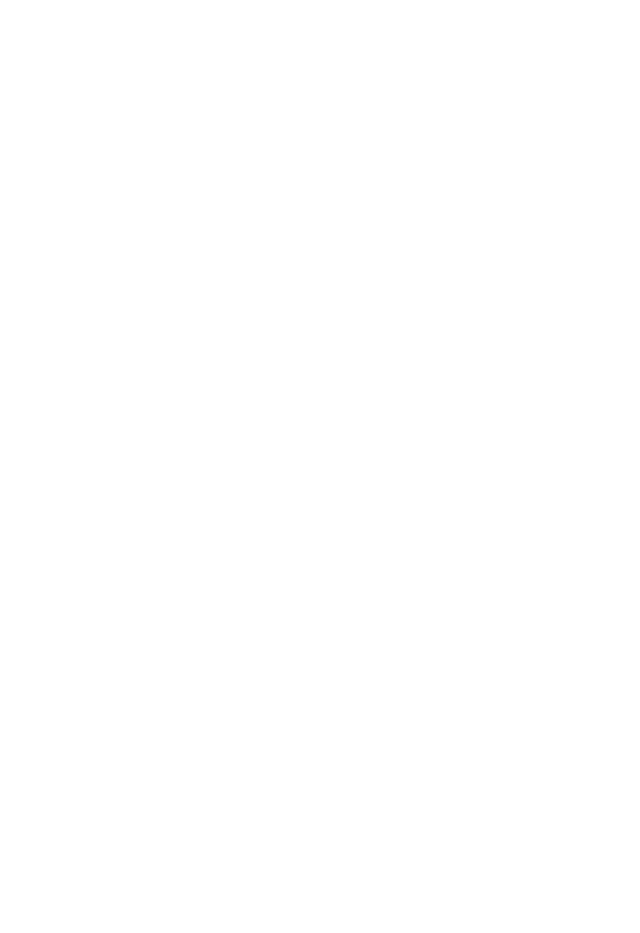
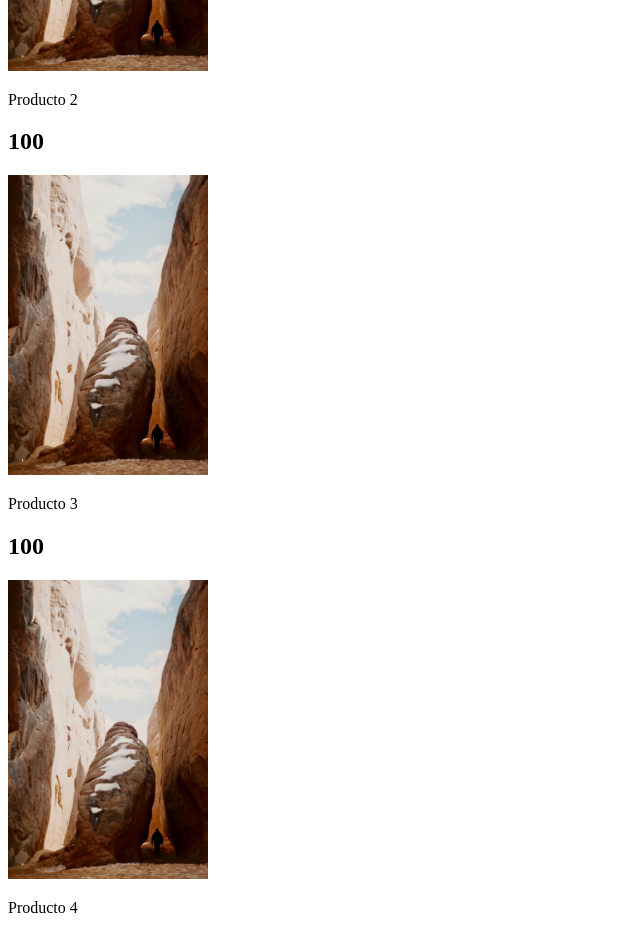
Before and after one commit to AngAven/platzi-course-angular-component-services, an Angular app: page / in a window 1280 px wide. Shown: the part 1000-1933 px from the top of the page, without its empty margins (0-640 px from the left). Before the commit the page ends 800 px from the top, so only its background shows below. Built offline with nearby package versions, Linux system fonts and the light colour scheme.

Commit message:
Renderizado de el componente producto

```diff
--- a/src/app/app.component.html
+++ b/src/app/app.component.html
@@ -2,3 +2,5 @@
 <input type="text" [(ngModel)]="imgParent">
 <br>
 <app-img (loaded)="loadedImg($event)" [image]="imgParent" ></app-img>
+
+<app-product [product]="product" *ngFor="let product of products"></app-product>
--- a/src/app/app.component.ts
+++ b/src/app/app.component.ts
@@ -1,4 +1,5 @@
 import { Component } from '@angular/core';
+import {Product} from "./models/product.model";
 
 @Component({
   selector: 'app-root',
@@ -8,6 +9,34 @@
 export class AppComponent {
   imgParent = 'https://images.unsplash.com/photo-1696321832425-a6871f33420f?ixlib=rb-4.0.3&ixid=M3wxMjA3fDB8MHxwaG90by1wYWdlfHx8fGVufDB8fHx8fA%3D%3D&auto=format&fit=crop&w=3987&q=80/'
 
+  products: Product[] = [
+    {
+      id: '1',
+      name: 'Producto 1',
+      image: './assets/images/my-image.jpg',
+      price: 100
+    },
+    {
+      id: '2',
+      name: 'Producto 2',
+      image: './assets/images/my-image.jpg',
+      price: 100
+    },
+    {
+      id: '3',
+      name: 'Producto 3',
+      image: './assets/images/my-image.jpg',
+      price: 100
+    },
+    {
+      id: '4',
+      name: 'Producto 4',
+      image: './assets/images/my-image.jpg',
+      price: 100
+    }
+
+  ]
+
   loadedImg(img: String){
     console.log('El padre ya sabe que cargo la imagen => ', img)
   }
--- a/src/app/app.module.ts
+++ b/src/app/app.module.ts
@@ -5,11 +5,13 @@
 import { AppComponent } from './app.component';
 import { ImgComponent } from './components/img/img.component';
 import {FormsModule} from "@angular/forms";
+import { ProductComponent } from './components/product/product.component';
 
 @NgModule({
   declarations: [
     AppComponent,
-    ImgComponent
+    ImgComponent,
+    ProductComponent
   ],
   imports: [
     BrowserModule,
--- /dev/null
+++ b/src/app/components/product/product.component.html
@@ -0,0 +1,3 @@
+<h2>{{product.price}}</h2>
+<img width="200px" [src]="product.image" >
+<p>{{product.name}}</p>
--- /dev/null
+++ b/src/app/components/product/product.component.ts
@@ -0,0 +1,23 @@
+import { Component, OnInit, Input } from '@angular/core';
+import {Product} from "../../models/product.model";
+
+@Component({
+  selector: 'app-product',
+  templateUrl: './product.component.html',
+  styleUrls: ['./product.component.scss']
+})
+export class ProductComponent implements OnInit {
+
+  @Input() product: Product = {
+    id: '',
+    image: '',
+    price: 0,
+    name: ''
+  }
+
+  constructor() { }
+
+  ngOnInit(): void {
+  }
+
+}
--- /dev/null
+++ b/src/app/models/product.model.ts
@@ -0,0 +1,6 @@
+export interface Product {
+  id?: string,
+  name: string,
+  price: number,
+  image: string
+}
```
Also changed, not shown: src/app/components/product/product.component.scss (added), src/assets/images/my-image.jpg (added), 1 other file (tests, documents, lock files or other folders).
